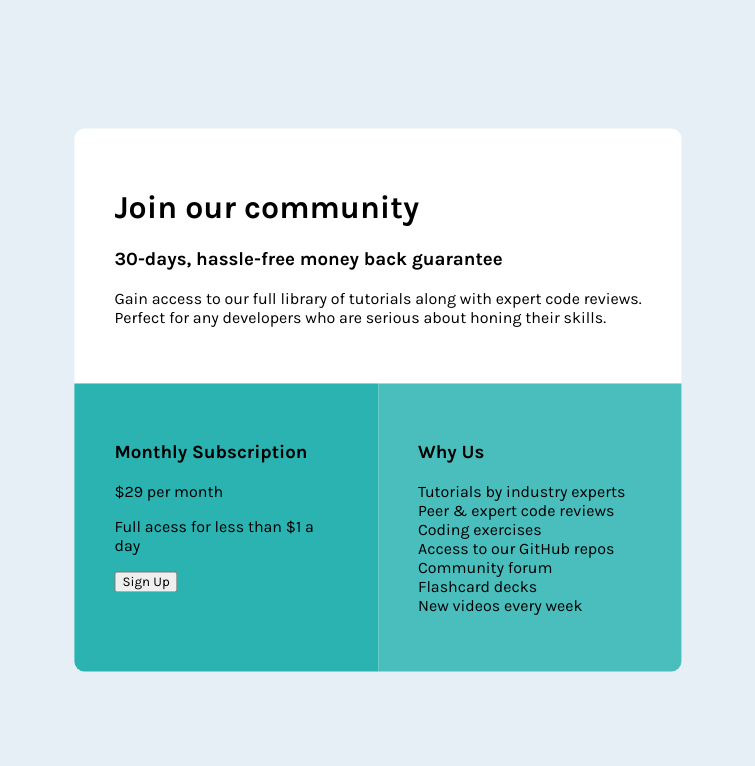
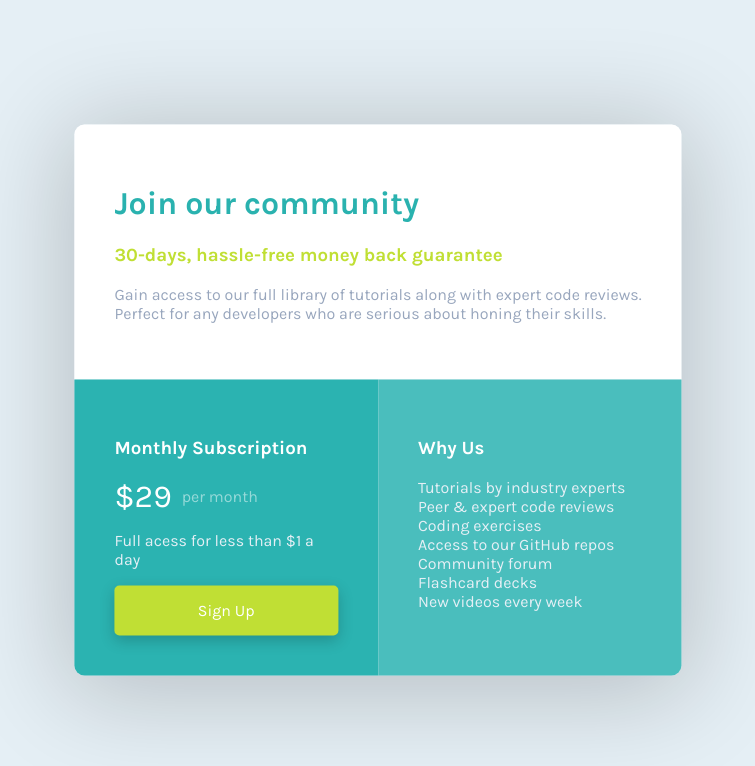
Before and after one commit to KaioDelmondes/FrontWeb, a plain HTML site: page Iniciante/single-price-grid-component-master/index_cssgrid.html in a window 1280 px wide. Shown: the whole page, without its empty margins (262-1017 px from the left). Drawn offline with Linux system fonts and the light colour scheme.

Commit message:
Adição de estilização no texto + sombras

```diff
--- a/Iniciante/single-price-grid-component-master/index_cssgrid.html
+++ b/Iniciante/single-price-grid-component-master/index_cssgrid.html
@@ -19,7 +19,7 @@
             <div class="topcard">
                 <h1>Join our community</h1>
                 <h3>30-days, hassle-free money back guarantee</h3>
-                <p class="">
+                <p>
                     Gain access to our full library of tutorials along with expert code reviews.<br>
                     Perfect for any developers who are serious about honing their skills.<br>
                 </p>
@@ -27,17 +27,19 @@
 
             <div id="left-bottom-card">
                 <h3>Monthly Subscription</h3>
-                <span>$29</span>
-                <span>per month</span>
+                <div class="price">
+                    <span>$29</span>
+                    <span>per month</span>
+                </div>
                 <p>Full acess for less than $1 a day</p>
-                <button class="">
+                <button class="btn-sign">
                     Sign Up
                 </button>
             </div>
 
             <div id="rigth-bottom-card">
                 <h3>Why Us</h3>
-                <p class="">
+                <p>
                     Tutorials by industry experts<br>
                     Peer & expert code reviews<br>
                     Coding exercises<br>
--- a/Iniciante/single-price-grid-component-master/style_cssgrid.css
+++ b/Iniciante/single-price-grid-component-master/style_cssgrid.css
@@ -14,7 +14,14 @@ main {
     top: 50%;
     left: 50%;
     transform: translate(-50%,-50%);
+    border-radius: 10px;
+    box-shadow: 0px 10px 100px 10px rgba(0, 0, 0, 0.2);
 }
+
+p {
+    color: hsl(204, 43%, 93%);
+}
+
 
 .content {
     width: 100%;
@@ -32,11 +39,22 @@ main {
     border-top-right-radius: 10px;
 }
 
+.topcard > h1 {
+    color: hsl(179, 62%, 43%);
+}
+.topcard > h3 {
+    color: hsl(71, 73%, 54%);
+}
+.topcard > p {
+    color: hsl(218, 22%, 67%);
+}
+
 #left-bottom-card{
     grid-column-start: 1;
     grid-column-end: 1;
     grid-row: 2;
     background-color: #2BB3B1;
+    color: #FFF;
     padding: 40px;
     border-bottom-left-radius: 10px;
 }
@@ -46,8 +64,34 @@ main {
     grid-column-end: 2;
     grid-row: 2;
     background-color: #4ABEBD;
+    color: #FFF;
     padding: 40px;
     border-bottom-right-radius: 10px;
+}
+
+.btn-sign{
+    width: 100%;
+    height: 50px;
+    border: none;
+    box-shadow: 0px 5px 15px 0px rgba(0, 0, 0, 0.2);
+    background-color: hsl(71, 73%, 54%);
+    color: #fff;
+    font-size: 16px;
+    border-radius: 5px;
+}
+
+.price{
+    display: flex;
+}
+
+div.price > span:nth-child(1) {
+    font-size: 2em;
+}
+
+div.price > span:nth-child(2) {
+    opacity: 0.5;
+    margin-left: 10px;
+    align-self: center;
 }
 
 @media only screen and (max-width: 375px) {
```
